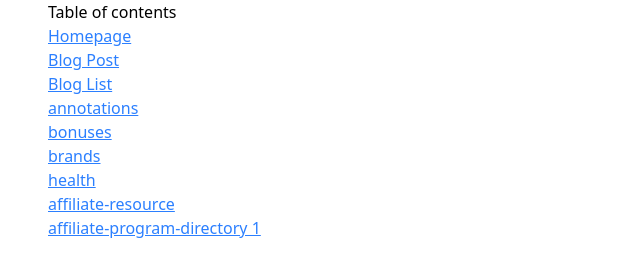
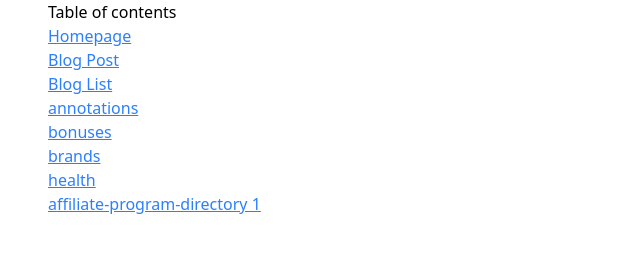
Before and after one commit to eiacc/statsdrone-2, a website: page src/index.html in a window 1280 px wide. Shown: the whole page, without its empty margins (0-640 px from the left). Drawn offline with nearby package versions, Linux system fonts and the light colour scheme; files that its build step writes are made by us from their sources.

Commit message:
Deleted the conflict link from the index

```diff
--- a/src/index.html
+++ b/src/index.html
@@ -36,9 +36,6 @@
       <a class="text-blue-500 underline" href="./pages/health.html">health</a>
     </li>
     <li>
-      <a class="text-blue-500 underline" href="./pages/affiliate-program.html">affiliate-resource</a>
-    </li>
-    <li>
       <a class="text-blue-500 underline" href="./pages/affiliate-program-directory1.html">affiliate-program-directory 1</a>
     </li>
   </ol>
```
